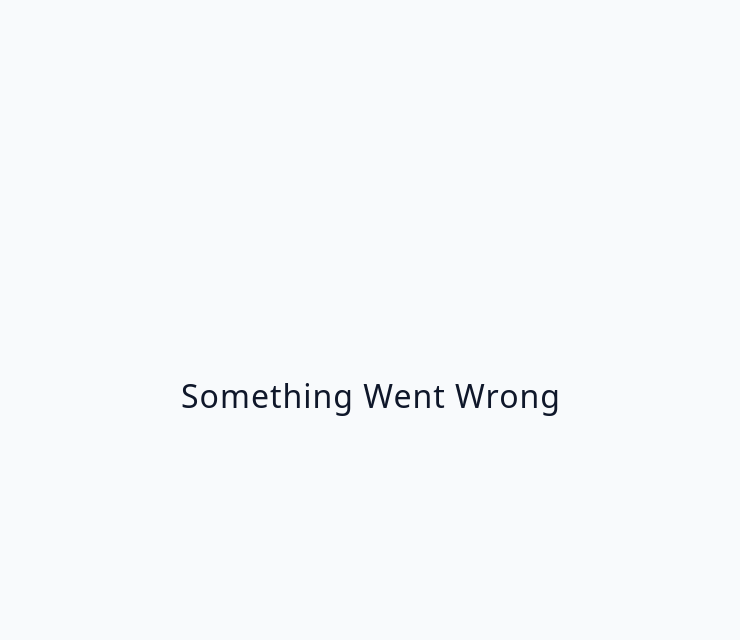
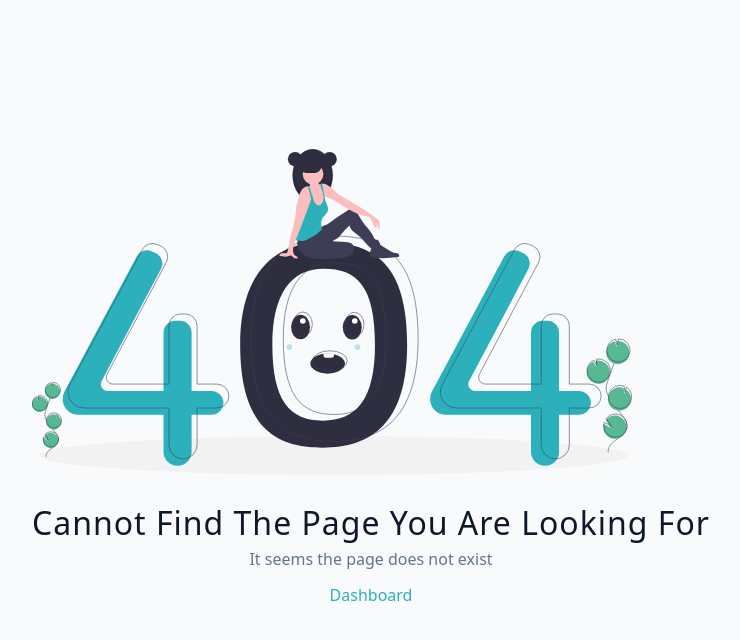
Before and after one commit to matke24/jobify, a React (Vite) app in the folder jobify-fe/: page /dashboard/stats in a window 1280 px wide. Shown: the top 640 px of the page, without its empty margins (269-1009 px from the left). Built offline with nearby package versions, Linux system fonts and the light colour scheme.

Commit message:
Add Error Page

```diff
--- a/jobify-fe/src/pages/Error.tsx
+++ b/jobify-fe/src/pages/Error.tsx
@@ -3,9 +3,24 @@ import Wrapper from "../assets/wrappers/ErrorPage";
 import notFound from "../assets/images/not-found.svg";
 
 const Error: React.FC = () => {
-  const error: unknown = useRouteError();
+  const error: any = useRouteError();
 
-  console.log(error);
+  if (!error) {
+    return;
+  }
+
+  if (error.status === 404) {
+    return (
+      <Wrapper>
+        <div>
+          <img src={notFound} alt="not found" />
+          <h3>Cannot find the page you are looking for</h3>
+          <p>It seems the page does not exist</p>
+          <Link to="/dashboard">Dashboard</Link>
+        </div>
+      </Wrapper>
+    );
+  }
   return (
     <Wrapper>
       <div>
```
